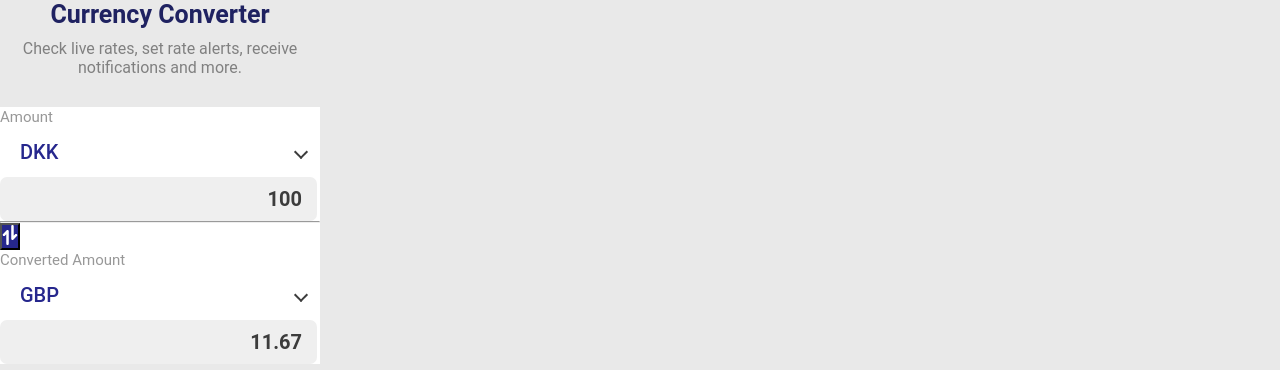
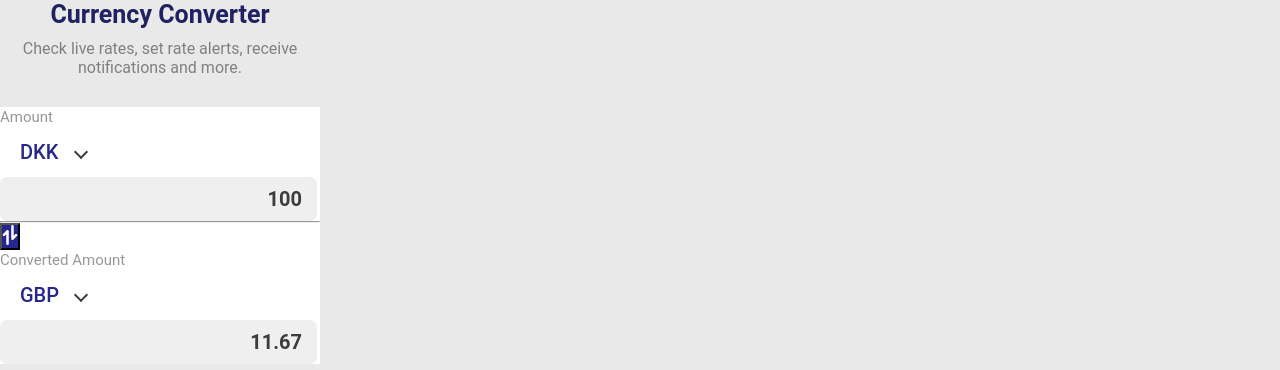
Before and after one commit to ScaleupFinance/currency-calculator, a Next.js app: page / in a window 1280 px wide. Shown: the top 370 px of the page. Built offline with nearby package versions, Linux system fonts and the light colour scheme.

Commit message:
Select update

```diff
--- a/components/Select.module.css
+++ b/components/Select.module.css
@@ -1,5 +1,6 @@
 .selectWrapper {
   position: relative;
+  width: 100px;
 }
 
 .selectWrapper::before,
@@ -7,7 +8,7 @@
   --size: 0.3rem;
   content: "";
   position: absolute;
-  right: 1rem;
+  right: 5px;
   pointer-events: none;
 }
 
@@ -31,7 +32,7 @@
   -webkit-appearance: none;
   /*  other styles for aesthetics */
   width: 100%;
-  padding: 0.675em 6em 0.675em 1em;
+  padding: 0.675em 1em 0.675em 1em;
   background-color: #fff;
   border: transparent;
   border-radius: 0.25rem;
```
